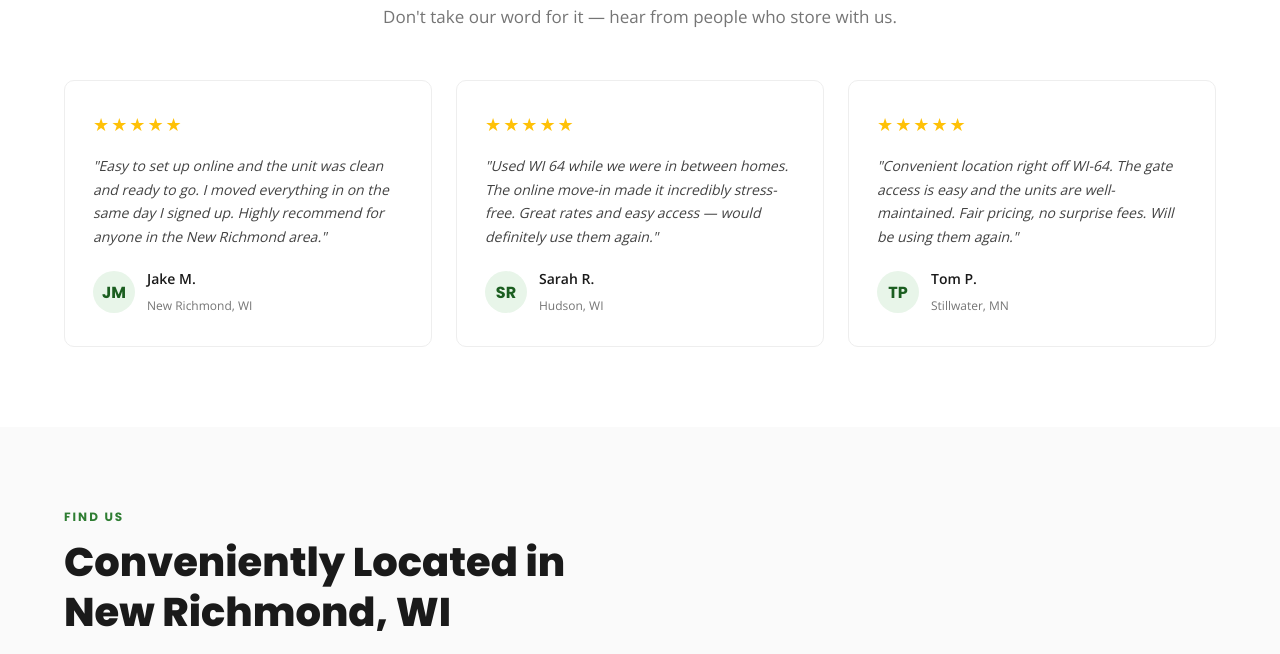
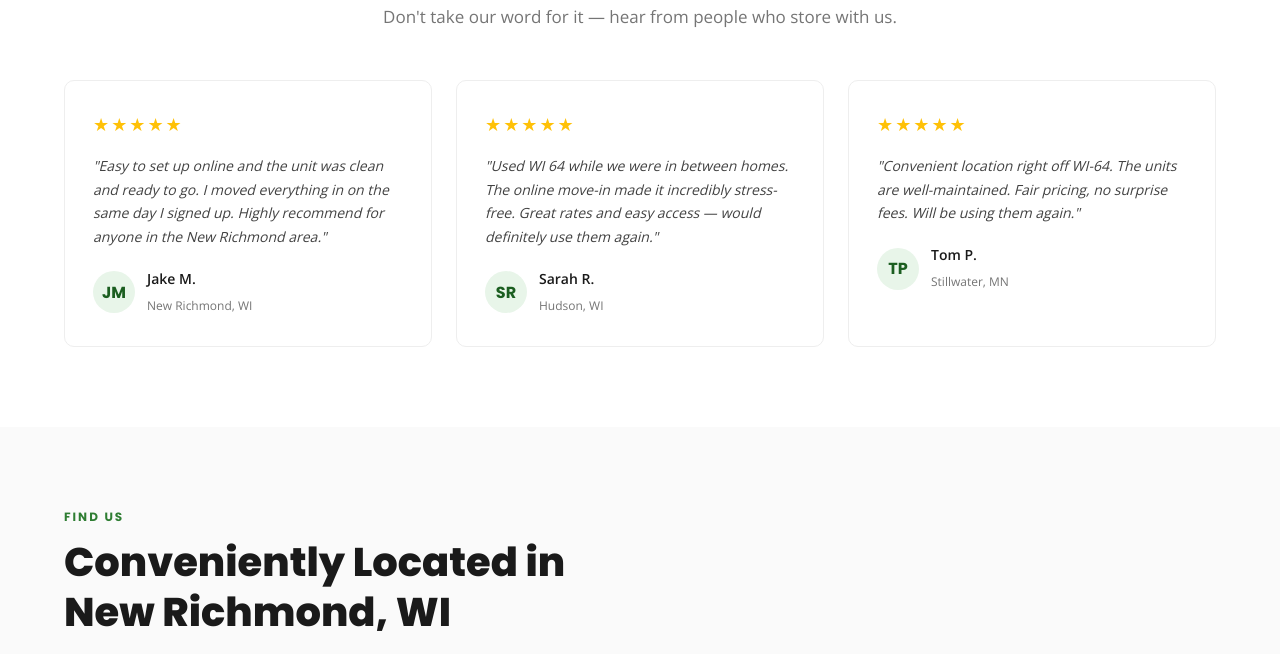
Before and after one commit to sswenson123/WI64SELFSTORAGE, a plain HTML site: page index.html in a window 1280 px wide. Shown: the part 2843-3497 px from the top of the page. Drawn offline with nearby package versions, Linux system fonts and the light colour scheme.

Commit message:
review fixed tom p

```diff
--- a/index.html
+++ b/index.html
@@ -291,7 +291,7 @@
       </div>
       <div class="testimonial">
         <div class="stars">★★★★★</div>
-        <p>"Convenient location right off WI-64. The gate access is easy and the units are well-maintained. Fair pricing, no surprise fees. Will be using them again."</p>
+        <p>"Convenient location right off WI-64. The units are well-maintained. Fair pricing, no surprise fees. Will be using them again."</p>
         <div class="reviewer">
           <div class="reviewer-avatar">TP</div>
           <div><strong>Tom P.</strong><span>Stillwater, MN</span></div>
```
